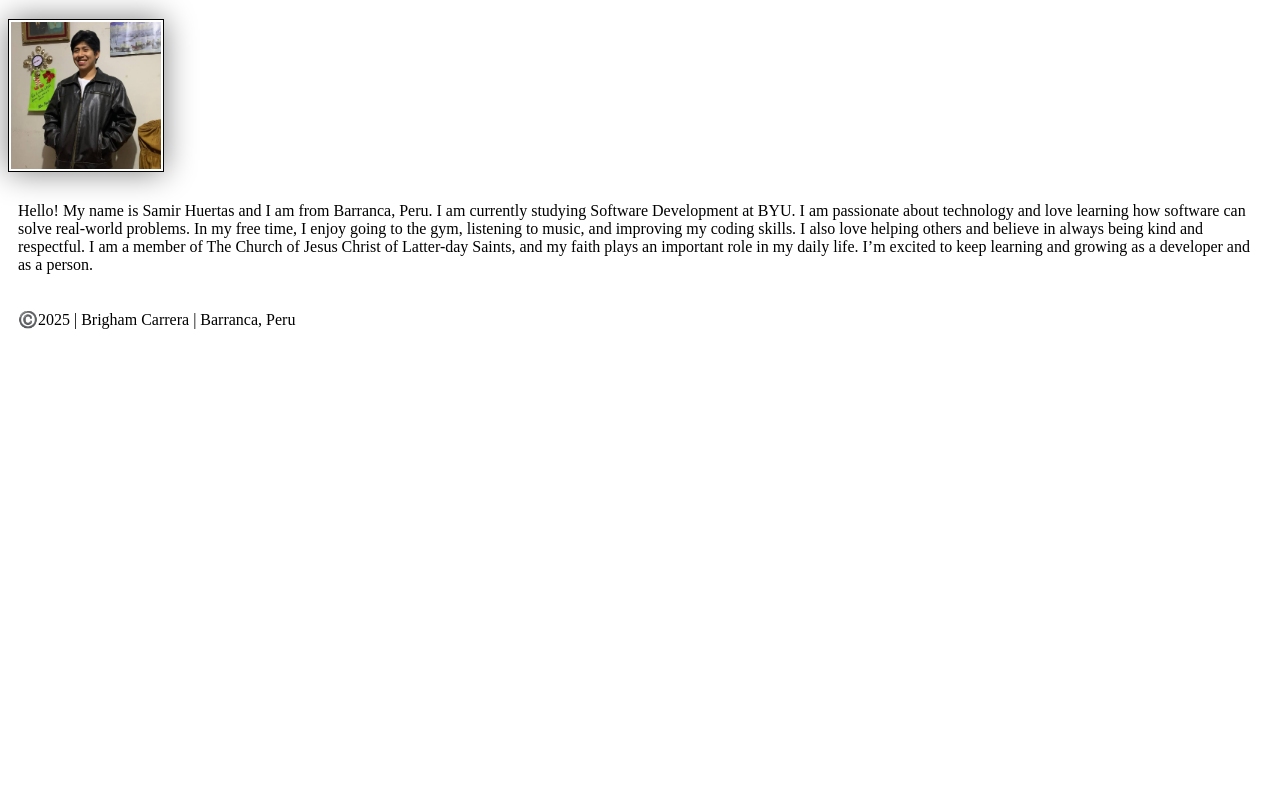
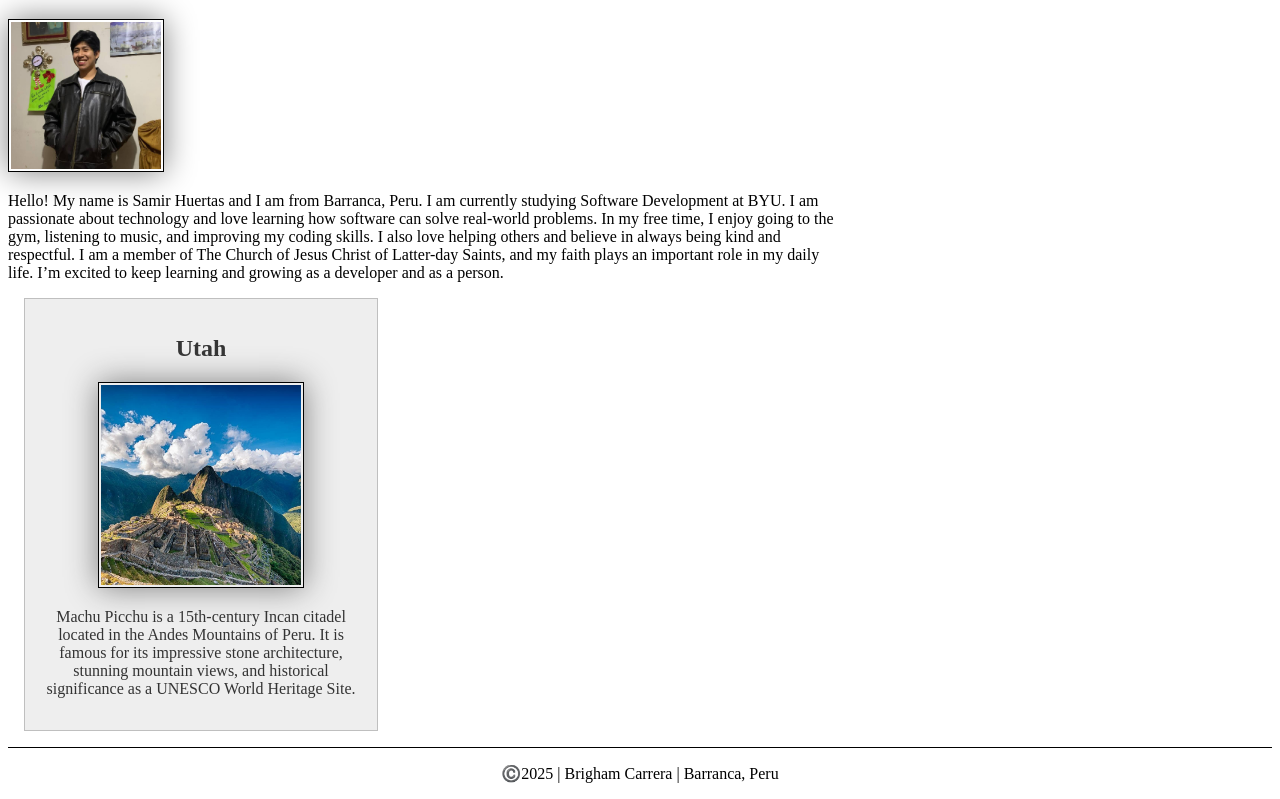
Before and after one commit to BRIGHAM450/wdd130, a plain HTML site: page index.html in a window 1280 px wide. Shown: the part 205-1004 px from the top of the page. Before the commit the page ends 800 px from the top, so only its background shows below. Drawn offline with Linux system fonts and the light colour scheme.

Commit message:
change html and css

```diff
--- a/index.html
+++ b/index.html
@@ -6,6 +6,8 @@
     <meta name="viewport" content="width=device-width, initial-scale=1.0">
     <title>Brigham Carrera | WDD 130</title>
     <link rel="stylesheet" href="styles/styles.css">
+    <meta name = "description" content="Personal webpage of Brigham Carrera for the WDD130 - Web Development course. This page includes information about me, my interests, and serves as a course project.">
+    <meta name="author" content="Brigham Carrera">
 </head>
 
 <body>
@@ -29,6 +31,11 @@
             I’m excited to keep learning and growing as a developer and as a person.
         </p>
     </main>
+    <aside>
+        <h2>Utah</h2>
+        <img src="images/machupichu.jpg" alt="Machu Picchu">
+        <p>Machu Picchu is a 15th-century Incan citadel located in the Andes Mountains of Peru. It is famous for its impressive stone architecture, stunning mountain views, and historical significance as a UNESCO World Heritage Site.</p>
+    </aside>
     <footer>
         <p>©️2025 | Brigham Carrera | Barranca, Peru</p>
     </footer>
--- a/styles/styles.css
+++ b/styles/styles.css
@@ -21,3 +21,29 @@ img{
 p{
     padding: 10px;
 }
+main{
+    max-width: 840px;
+}
+aside{
+    width: 20rem;
+    margin: 1rem;
+    border: 1px solid rgb(0 0 0/ 0.2);
+    padding: 1rem;
+    background-color: #eee;
+    color: #333;
+    text-align: center;
+}
+aside img{
+    width: 200px;
+    height: auto;
+}
+main img{
+    width: 150px;
+    height: auto;
+}
+p {padding: 0;}
+footer{
+    margin-top: 15px;
+    border-top: 1px solid #000;
+    text-align: center;
+}
```
Also changed, not shown: images/machupichu.jpg (added).
